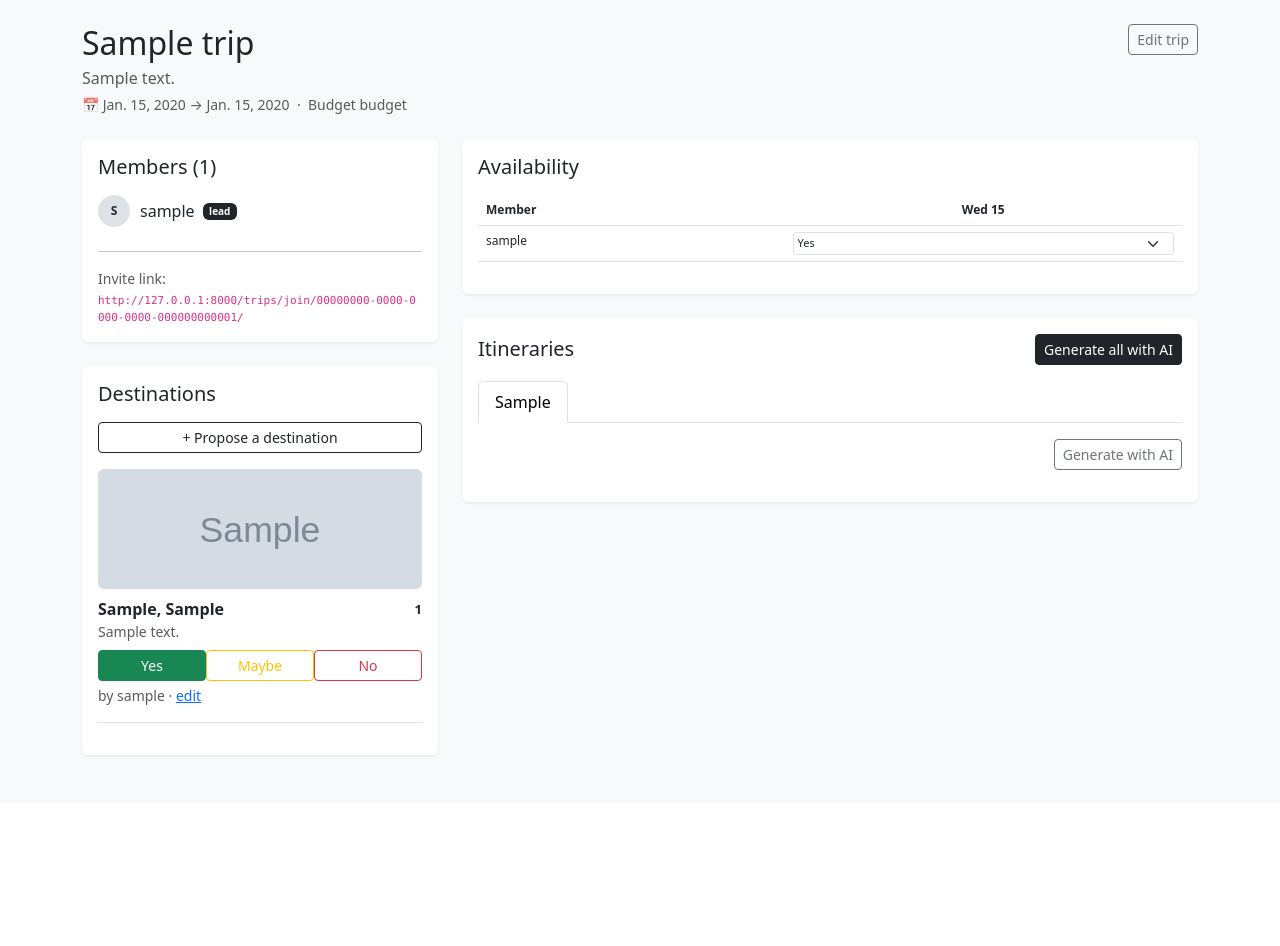
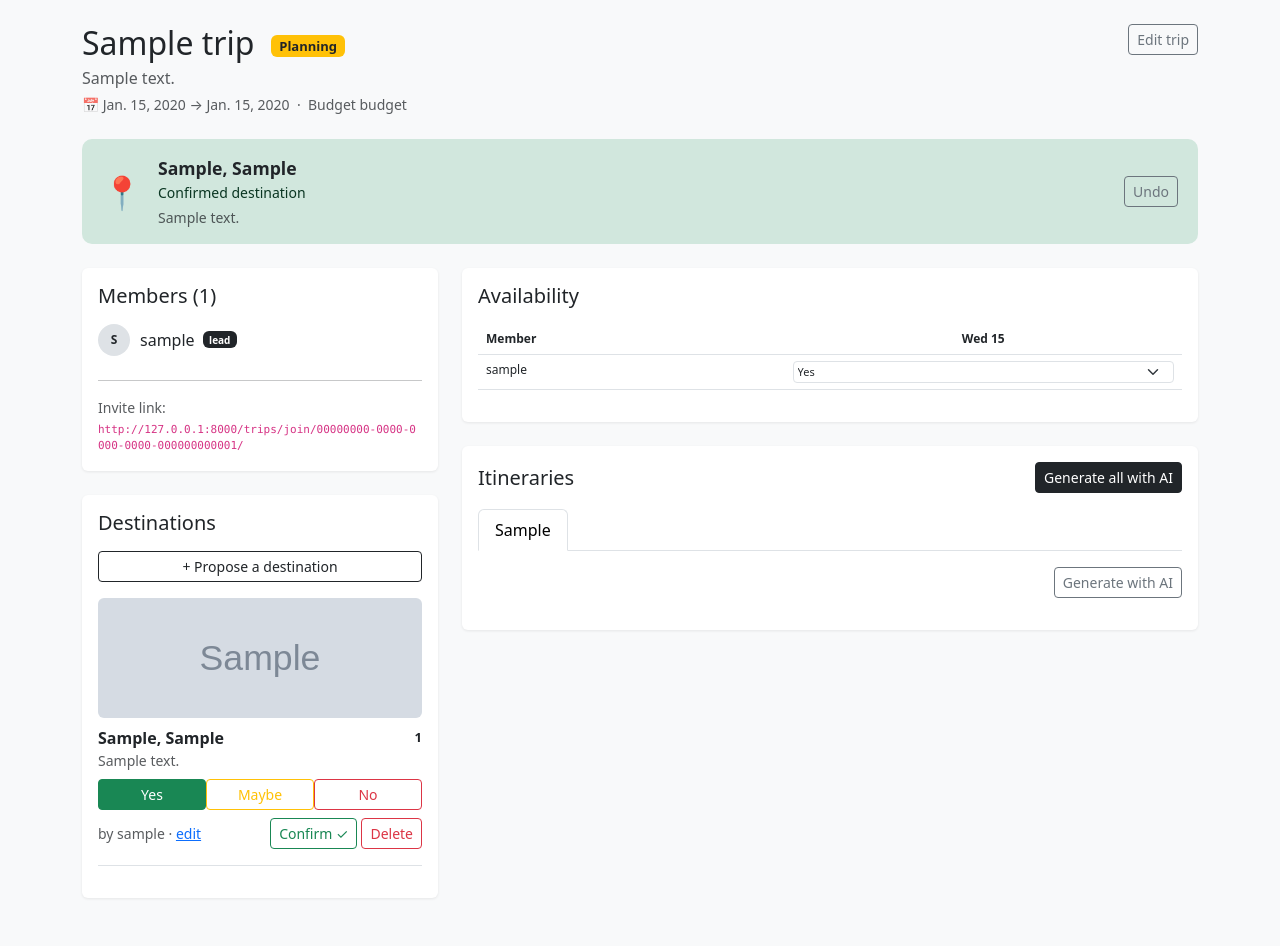
Before and after one commit to Lauragr9/sync, a Django app: a page that uses templates/sync/trip_detail.html in a window 1280 px wide. Shown: the part 56-1002 px from the top of the page. Before the commit the page ends 813 px from the top, so only its background shows below. Run offline with Django 5.2, Linux system fonts and the light colour scheme; a user stored in the database is signed in; tables that the repository leaves empty hold one stand-in row (values such as "Sample post"); grey boxes marked "Sample" are stand-in pictures.

Commit message:
feat: Delete proposed destination buttom + Update status buttom

```diff
--- a/sync/models.py
+++ b/sync/models.py
@@ -22,12 +22,14 @@ class Trip(models.Model):
     departure_date = models.DateField(null=True, blank=True)
     return_date    = models.DateField(null=True, blank=True)
     budget_range   = models.CharField(max_length=20, choices=BUDGET_CHOICES, default='mid')
-    invite_token   = models.UUIDField(default=uuid.uuid4, unique=True)
-    lead           = models.ForeignKey(User, on_delete=models.SET_NULL,
-                         null=True, related_name='led_trips')
-    members        = models.ManyToManyField(User, through='TripMember',
-                         related_name='trips')
-    created_at     = models.DateTimeField(auto_now_add=True)
+    invite_token        = models.UUIDField(default=uuid.uuid4, unique=True)
+    lead                = models.ForeignKey(User, on_delete=models.SET_NULL,
+                              null=True, related_name='led_trips')
+    members             = models.ManyToManyField(User, through='TripMember',
+                              related_name='trips')
+    confirmed_proposal  = models.ForeignKey('DestinationProposal', on_delete=models.SET_NULL,
+                              null=True, blank=True, related_name='+')
+    created_at          = models.DateTimeField(auto_now_add=True)
 
     def __str__(self):
         return self.name
--- a/sync/urls.py
+++ b/sync/urls.py
@@ -10,7 +10,10 @@ urlpatterns = [
     path('trips/<slug:slug>/propose/', views.proposal_create, name='proposal_create'),
     path('proposals/<int:proposal_id>/vote/', views.vote, name='vote'),
     path('trips/<slug:slug>/edit/', views.trip_edit, name='trip_edit'),
+    path('trips/<slug:slug>/confirm/', views.trip_confirm, name='trip_confirm'),
+    path('trips/<slug:slug>/unconfirm/', views.trip_unconfirm, name='trip_unconfirm'),
     path('proposals/<int:proposal_id>/edit/', views.proposal_edit, name='proposal_edit'),
+    path('proposals/<int:proposal_id>/delete/', views.proposal_delete, name='proposal_delete'),
     path('trips/<slug:slug>/availability/', views.availability, name='availability'),
     path('trips/<slug:slug>/generate/', views.itinerary_generate, name='itinerary_generate'),
     path('trips/<slug:slug>/itinerary/<int:proposal_id>/pdf/', views.itinerary_pdf, name='itinerary_pdf'),
--- a/sync/views.py
+++ b/sync/views.py
@@ -161,6 +161,33 @@ def vote(request, proposal_id):
     return redirect('trip_detail', slug=proposal.trip.slug)
 
 @login_required
+def trip_confirm(request, slug):
+    trip = get_object_or_404(Trip, slug=slug)
+    if request.user != trip.lead or request.method != 'POST':
+        return redirect('trip_detail', slug=slug)
+
+    proposal_id = request.POST.get('proposal_id')
+    proposal = get_object_or_404(DestinationProposal, id=proposal_id, trip=trip)
+    trip.confirmed_proposal = proposal
+    trip.status = 'confirmed'
+    trip.save()
+    messages.success(request, f'{proposal.city} confirmed as the destination!')
+    return redirect('trip_detail', slug=slug)
+
+
+@login_required
+def trip_unconfirm(request, slug):
+    trip = get_object_or_404(Trip, slug=slug)
+    if request.user != trip.lead or request.method != 'POST':
+        return redirect('trip_detail', slug=slug)
+    trip.confirmed_proposal = None
+    trip.status = 'planning'
+    trip.save()
+    messages.success(request, 'Destination unconfirmed. Trip is back to planning.')
+    return redirect('trip_detail', slug=slug)
+
+
+@login_required
 def trip_edit(request, slug):
     trip = get_object_or_404(Trip, slug=slug)
     if request.user != trip.lead:
@@ -191,6 +218,20 @@ def proposal_edit(request, proposal_id):
         'form': form,
         'proposal': proposal,
     })
+
+@login_required
+def proposal_delete(request, proposal_id):
+    proposal = get_object_or_404(DestinationProposal, id=proposal_id)
+    if request.user != proposal.proposed_by:
+        return redirect('trip_detail', slug=proposal.trip.slug)
+    if request.method == 'POST':
+        slug = proposal.trip.slug
+        city = proposal.city
+        proposal.delete()
+        messages.success(request, f'{city} removed from proposals.')
+        return redirect('trip_detail', slug=slug)
+    return render(request, 'sync/proposal_confirm_delete.html', {'proposal': proposal})
+
 
 @login_required
 def availability(request, slug):
--- a/templates/sync/trip_detail.html
+++ b/templates/sync/trip_detail.html
@@ -4,7 +4,13 @@
 
 <div class="d-flex justify-content-between align-items-start mb-4">
   <div>
-    <h2 class="mb-1">{{ trip.name }}</h2>
+    <h2 class="mb-1">{{ trip.name }}
+      <span class="badge ms-2 align-middle
+        {% if trip.status == 'confirmed' %}bg-success
+        {% elif trip.status == 'completed' %}bg-secondary
+        {% else %}bg-warning text-dark{% endif %}"
+        style="font-size:13px;">{{ trip.get_status_display }}</span>
+    </h2>
     <p class="text-muted mb-1">{{ trip.description }}</p>
     {% if trip.departure_date %}
       <p class="small text-muted mb-0">📅 {{ trip.departure_date }} → {{ trip.return_date }} &nbsp;·&nbsp; {{ trip.get_budget_range_display }} budget</p>
@@ -14,6 +20,25 @@
     <a href="{% url 'trip_edit' trip.slug %}" class="btn btn-outline-secondary btn-sm">Edit trip</a>
   {% endif %}
 </div>
+
+{% if trip.confirmed_proposal %}
+<div class="alert mb-4 d-flex align-items-center gap-3" style="background:#d1e7dd;border:none;border-radius:10px;padding:1rem 1.25rem;">
+  <div style="font-size:2rem;">📍</div>
+  <div class="flex-grow-1">
+    <div class="fw-bold" style="font-size:1.1rem;">{{ trip.confirmed_proposal.city }}, {{ trip.confirmed_proposal.country }}</div>
+    <div class="small text-success-emphasis">Confirmed destination</div>
+    {% if trip.confirmed_proposal.notes %}
+      <div class="small text-muted mt-1">{{ trip.confirmed_proposal.notes }}</div>
+    {% endif %}
+  </div>
+  {% if request.user == trip.lead %}
+    <form method="post" action="{% url 'trip_unconfirm' trip.slug %}">
+      {% csrf_token %}
+      <button class="btn btn-sm btn-outline-secondary">Undo</button>
+    </form>
+  {% endif %}
+</div>
+{% endif %}
 
 <div class="row g-4">
 
@@ -71,11 +96,27 @@
               <button class="btn btn-sm w-100 {% if item.user_vote == -1 %}btn-danger{% else %}btn-outline-danger{% endif %}">No</button>
             </form>
           </div>
-          <p class="small text-muted mb-0">by {{ item.proposal.proposed_by.username }}
-            {% if request.user == item.proposal.proposed_by %}
-              · <a href="{% url 'proposal_edit' item.proposal.id %}">edit</a>
-            {% endif %}
-          </p>
+          <div class="d-flex justify-content-between align-items-center mt-1">
+            <p class="small text-muted mb-0">by {{ item.proposal.proposed_by.username }}
+              {% if request.user == item.proposal.proposed_by %}
+                · <a href="{% url 'proposal_edit' item.proposal.id %}">edit</a>
+              {% endif %}
+            </p>
+            <div class="d-flex gap-1">
+              {% if request.user == trip.lead and trip.status == 'planning' %}
+                <form method="post" action="{% url 'trip_confirm' trip.slug %}">
+                  {% csrf_token %}
+                  <input type="hidden" name="proposal_id" value="{{ item.proposal.id }}">
+                  <button class="btn btn-sm btn-outline-success">Confirm ✓</button>
+                </form>
+              {% elif trip.confirmed_proposal.id == item.proposal.id %}
+                <span class="badge bg-success">Confirmed</span>
+              {% endif %}
+              {% if request.user == item.proposal.proposed_by %}
+                <a href="{% url 'proposal_delete' item.proposal.id %}" class="btn btn-sm btn-outline-danger">Delete</a>
+              {% endif %}
+            </div>
+          </div>
         </div>
         {% endfor %}
       {% else %}
```
Also changed, not shown: templates/sync/proposal_confirm_delete.html (added, +21 -0 lines), templates/sync/proposal_edit.html (+7 -2 lines), sync/migrations/0004_trip_confirmed_proposal.py (added).
